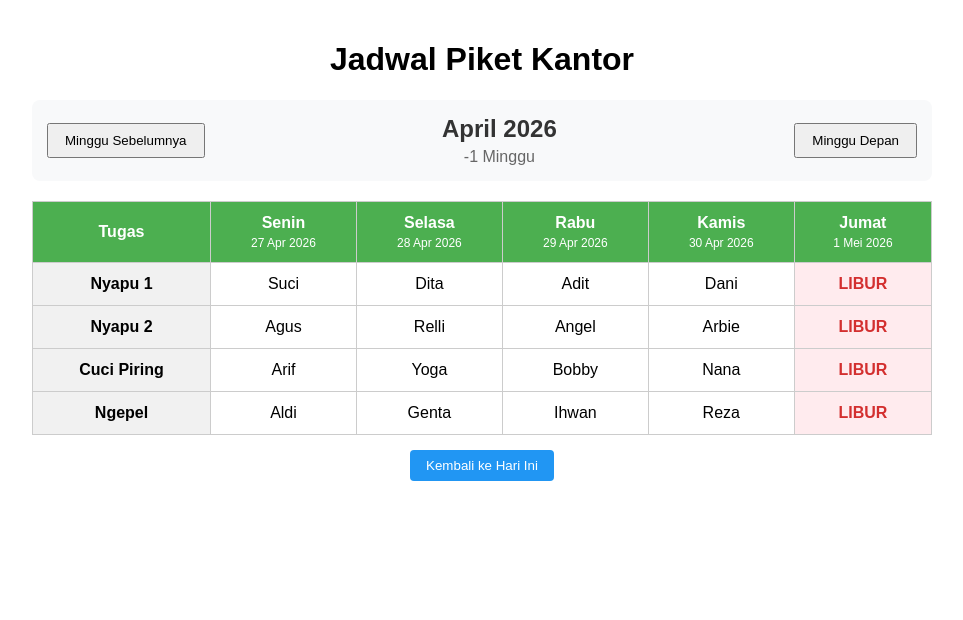
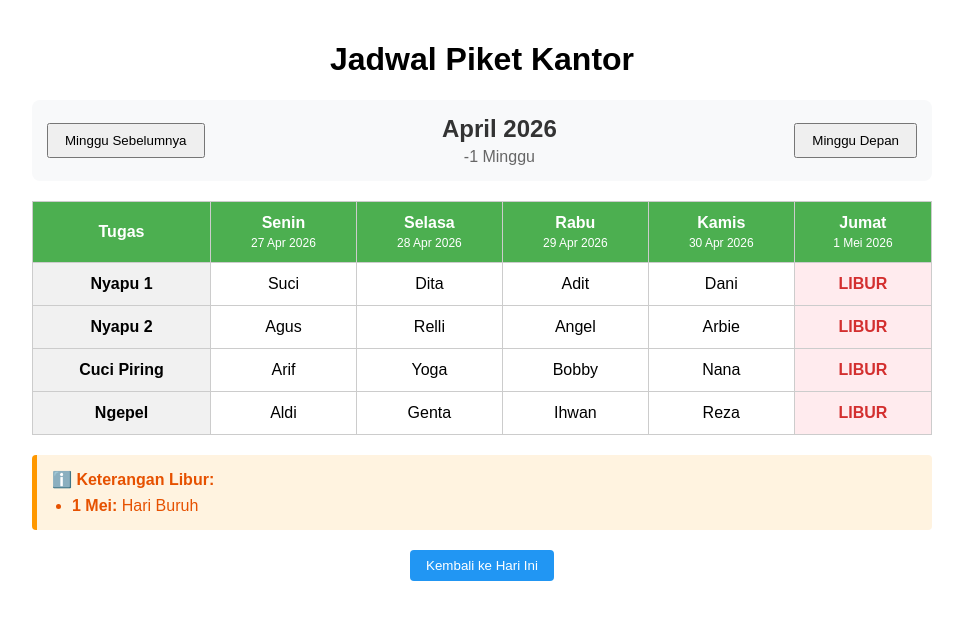
Before and after one commit to dn-p/piket-r7, a React (Create React App) app: page / in a window 1280 px wide. Both pictures are taken after a click on the button "Minggu Sebelumnya". Shown: the top 620 px of the page, without its empty margins (158-1121 px from the left). Built offline with nearby package versions, Linux system fonts and the light colour scheme.

Commit message:
update hari libur sampe agustus

```diff
--- a/src/App.js
+++ b/src/App.js
@@ -5,14 +5,18 @@ const TASKS = ['Nyapu 1', 'Nyapu 2', 'Cuci Piring', 'Ngepel'];
 const DAYS = ['Senin', 'Selasa', 'Rabu', 'Kamis', 'Jumat'];
 
 const START_DATE = new Date('2026-05-04T00:00:00');
+
+// 1. UBAH DATA LIBUR JADI OBJECT AGAR ADA NAMANYA
 const HOLIDAYS = [
-  '2026-05-01', // Hari Buruh
-  '2026-05-14', // Kenaikan Yesus Kristus
-  '2026-06-01', // Hari Lahir Pancasila
+  { date: '2026-05-01', name: 'Hari Buruh' },
+  { date: '2026-05-14', name: 'Kenaikan Yesus Kristus' },
+  { date: '2026-05-27', name: 'Idul Adha' },
+  { date: '2026-06-01', name: 'Hari Lahir Pancasila' },
+  { date: '2026-06-16', name: 'Tahun Baru Islam' },
+  { date: '2026-08-17', name: 'Hari Kemerdekaan Indonesia' },
+  { date: '2026-08-25', name: 'Maulid Nabi Muhammad SAW' },
 ];
 
-// DATA DIROBAH JADI PER-HARI (KOLOM) AGAR ROTASI BISA INDEPENDEN
-// Urutan ke bawah: Nyapu 1, Nyapu 2, Cuci Piring, Ngepel
 const PEOPLE_BY_DAY = [
   ['Aldi', 'Suci', 'Agus', 'Arif'],       // 0: Senin
   ['Genta', 'Dita', 'Relli', 'Yoga'],     // 1: Selasa
@@ -31,11 +35,9 @@ const getMondayOf = (date) => {
 function App() {
   const [baseDate, setBaseDate] = useState(getMondayOf(new Date()));
 
-  // Menghitung putaran minggu dunia nyata
   const diffInMs = baseDate.getTime() - START_DATE.getTime();
   const absoluteWeekOffset = Math.floor(diffInMs / (1000 * 60 * 60 * 24 * 7));
 
-  // Helper untuk format tanggal
   const formatDateToYYYYMMDD = (date) => {
     const year = date.getFullYear();
     const month = String(date.getMonth() + 1).padStart(2, '0');
@@ -43,15 +45,14 @@ function App() {
     return `${year}-${month}-${day}`;
   };
 
-  // MESIN REM: Menghitung berapa kali hari ini libur di masa lalu
+  // 2. SESUAIKAN FUNGSI MESIN REM AGAR MEMBACA OBJECT LIBUR
   const getPastHolidaysCount = (dayIndex, targetDate) => {
     let count = 0;
-    HOLIDAYS.forEach(holidayStr => {
-      const hDate = new Date(holidayStr);
+    HOLIDAYS.forEach(holiday => {
+      const hDate = new Date(holiday.date); // Ambil dari property .date
       hDate.setHours(0, 0, 0, 0);
 
       const isSameDayOfWeek = hDate.getDay() === (dayIndex + 1);
-      // Jika liburnya terjadi SEBELUM tanggal yang sedang dilihat, tambah rem-nya
       if (isSameDayOfWeek && hDate >= START_DATE && hDate < targetDate) {
         count++;
       }
@@ -76,6 +77,20 @@ function App() {
     date.setDate(baseDate.getDate() + index);
     return date;
   });
+
+  // 3. CARI APAKAH ADA HARI LIBUR DI MINGGU YANG SEDANG TAMPIL
+  const holidaysThisWeek = currentWeekDates.reduce((acc, date) => {
+    const dateStr = formatDateToYYYYMMDD(date);
+    const foundHoliday = HOLIDAYS.find(h => h.date === dateStr);
+    if (foundHoliday) {
+      // Simpan data libur beserta format tanggalnya untuk di-render nanti
+      acc.push({
+        ...foundHoliday,
+        formattedDate: date.toLocaleDateString('id-ID', { day: 'numeric', month: 'long' })
+      });
+    }
+    return acc;
+  }, []);
 
   const formatDate = (date) => {
     return date.toLocaleDateString('id-ID', { day: 'numeric', month: 'short', year: 'numeric' });
@@ -133,24 +148,25 @@ function App() {
                 {DAYS.map((_, dayIndex) => {
                   const cellDate = currentWeekDates[dayIndex];
                   const dateStr = formatDateToYYYYMMDD(cellDate);
-                  const isHoliday = HOLIDAYS.includes(dateStr);
 
-                  // JIKA HARI INI LIBUR, TAMPILKAN UI LIBUR
-                  if (isHoliday) {
+                  // 4. SESUAIKAN LOGIKA PENCARIAN LIBUR DI DALAM TABEL
+                  const holidayItem = HOLIDAYS.find(h => h.date === dateStr);
+
+                  if (holidayItem) {
                     return (
-                      <td key={dayIndex} style={{ border: '1px solid #ccc', padding: '12px', backgroundColor: '#ffebee', color: '#d32f2f', fontWeight: 'bold' }}>
-                        LIBUR
+                      <td
+                        key={dayIndex}
+                        title={holidayItem.name} // Menambahkan tooltip saat mouse diarahkan ke sel
+                        style={{ border: '1px solid #ccc', padding: '12px', backgroundColor: '#ffebee', color: '#d32f2f', fontWeight: 'bold', cursor: 'help' }}
+                      >
+                      LIBUR
                       </td>
                     );
                   }
 
-                  // JIKA TIDAK LIBUR, KALKULASI SIAPA YANG BERTUGAS
                   const pastHolidaysCount = getPastHolidaysCount(dayIndex, cellDate);
-
-                  // Rotasi melambat sebanyak jumlah libur yang terjadi di hari tersebut
                   const effectiveOffset = absoluteWeekOffset - pastHolidaysCount;
 
-                  // Cari index orang yang bertugas (tahan angka agar tidak minus)
                   let personIndex = (taskIndex - effectiveOffset) % TASKS.length;
                   if (personIndex < 0) personIndex += TASKS.length;
 
@@ -168,9 +184,23 @@ function App() {
         </table>
       </div>
 
-      <div style={{ marginTop: '15px', textAlign: 'center' }}>
+      {/* 5. TAMPILKAN KETERANGAN LIBUR (HANYA JIKA ADA LIBUR DI MINGGU INI) */}
+      {holidaysThisWeek.length > 0 && (
+        <div style={{ marginTop: '20px', padding: '15px', backgroundColor: '#fff3e0', borderLeft: '5px solid #ff9800', borderRadius: '4px', textAlign: 'left' }}>
+          <h4 style={{ margin: '0 0 8px 0', color: '#e65100' }}>ℹ️ Keterangan Libur:</h4>
+          <ul style={{ margin: 0, paddingLeft: '20px', color: '#e65100' }}>
+            {holidaysThisWeek.map((holiday, idx) => (
+              <li key={idx}>
+                <strong>{holiday.formattedDate}:</strong> {holiday.name}
+              </li>
+            ))}
+          </ul>
+        </div>
+      )}
+
+      <div style={{ marginTop: '20px', textAlign: 'center' }}>
         <button onClick={() => setBaseDate(getMondayOf(new Date()))} style={{ padding: '8px 16px', backgroundColor: '#2196F3', color: 'white', border: 'none', borderRadius: '4px', cursor: 'pointer' }}>
-        Kembali ke Hari Ini
+          Kembali ke Hari Ini
         </button>
       </div>
     </div>
```
